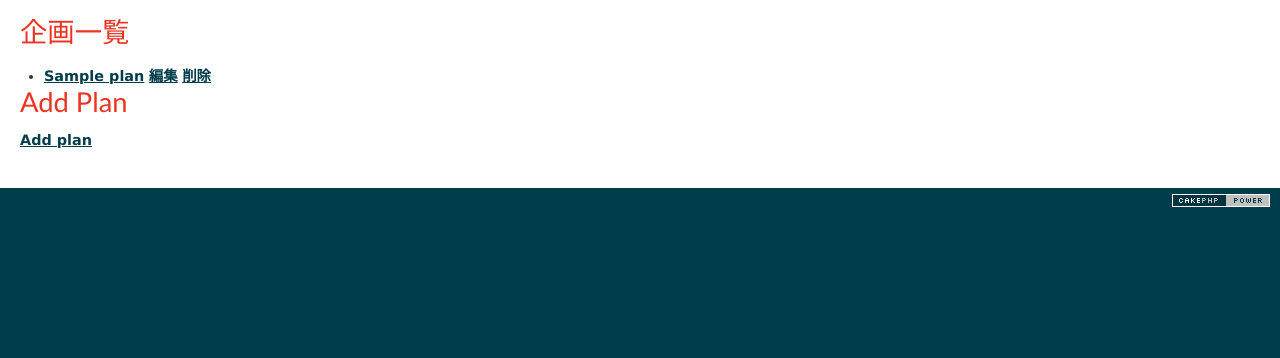
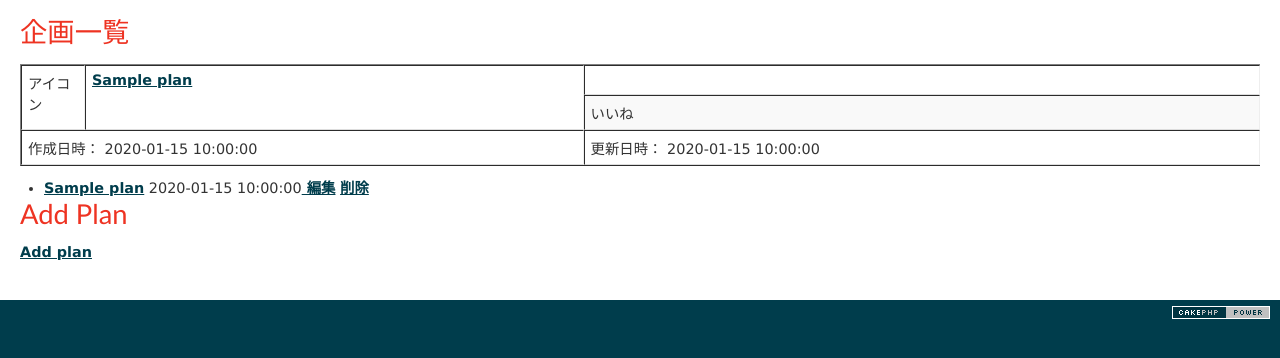
Before and after one commit to megumi-ueda/kikakukobo, a CakePHP app: the page made by app/View/Plans/index.ctp in a window 1280 px wide. Shown: the part 47-405 px from the top of the page. Run offline with PHP 8.4 and a stand-in for CakePHP, Linux system fonts and the light colour scheme; the template is opened without the code that fills it: most values are stand-ins (such as "Sample title", 1, 10 or a date in 2020); data that the repository does not hold is empty; some libraries are stand-ins or nearby versions.

Commit message:
企画一覧をテーブルで実行

```diff
--- a/app/View/Plans/index.ctp
+++ b/app/View/Plans/index.ctp
@@ -1,4 +1,35 @@
 <h2>企画一覧</h2>
+<?php foreach ($plans as $plan) : ?>
+<table cellpadding="0" cellspacing="0" border=1 align=center>
+	<tr>
+		<td rowspan="2" width=50>アイコン</td>
+		<td colspan="2" rowspan="2" width=150>
+			<?php
+				echo $this->Html->link($plan['Plan']['title'], '/plans/view/'.$plan['Plan']['id']);
+			?>
+		</td>
+		<td><br></td>
+	</tr>
+	<tr>
+		<td>いいね</td>
+	</tr>
+	<tr>
+		<td colspan="2">
+			作成日時：
+			<?php
+				echo h($plan['Plan']['created']);
+			?>
+		</td>
+		<td colspan="2">
+			更新日時：
+			<?php
+				echo h($plan['Plan']['modified']);
+			?>
+		</td>
+
+	</tr>
+</table>
+<?php endforeach; ?>
 
 <ul>
 <?php foreach ($plans as $plan) : ?>
@@ -8,6 +39,9 @@
 // echo h($plan['Plan']['title']);
 //
 echo $this->Html->link($plan['Plan']['title'], '/plans/view/'.$plan['Plan']['id']);
+?>
+<?php
+	echo h($plan['Plan']['created']);
 ?>
 <?php echo $this->Html->link(' 編集', array('action'=>'edit', $plan['Plan']['id'])); ?>
 <?php
```
